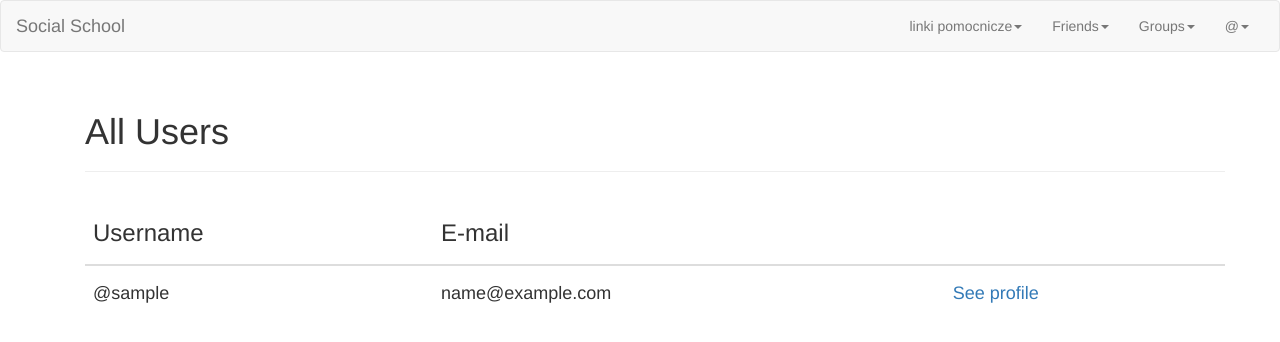
After one commit to KarolBorecki/social-school, a Django app: a page that uses profiles/templates/profiles/all_users_list.html in a window 1280 px wide. The commit adds this page. Shown: the top 342 px of the page. Run offline with Django 3.2, Linux system fonts and the light colour scheme; tables that the repository leaves empty hold one stand-in row (values such as "Sample post"); some libraries are stand-ins or nearby versions.

Commit message:
Clean up app

```diff
--- a/groups/urls.py
+++ b/groups/urls.py
@@ -5,7 +5,7 @@ app_name = 'groups'
 
 urlpatterns = [
     url(r'^$', views.GroupListView.as_view(), name='list'),
-    url(r'^new/$', views.CreateGroupView.as_view(), name='create'),
+    url(r'^new/$', views.CreateGroupView.as_view(), name='create_group'),
     url(r'^join/(?P<slug>[-\w]+)/$', views.JoinGroupView.as_view(), name='join'),
     url(r'^leave/(?P<slug>[-\w]+)/$', views.LeaveGroupView.as_view(), name='leave'),
     url(r'^(?P<slug>[-\w]+)/$', views.GroupIndexView.as_view(), name='index'),
--- /dev/null
+++ b/profiles/templates/profiles/all_users_list.html
@@ -0,0 +1,27 @@
+{% extends "social_school/base.html" %}
+
+{% block body_block %}
+    <div class="container">
+        <div class="page-header">
+            <h1>All Users</h1>
+        </div>
+        <table class="table">
+            <thead>
+            <tr>
+                <th><h3>Username</h3></th>
+                <th><h3>E-mail</h3></th>
+                <th><h3></h3></th>
+            </tr>
+            </thead>
+            <tbody>
+            {% for user in user_list %}
+                <tr>
+                    <td><h4>@{{ user.username }}{% if user == request.user %} (You){% endif %}</h4></td>
+                    <td><h4>{{ user.email }}</h4></td>
+                    <td><h4><a href="">See profile</a></h4></td>
+                </tr>
+            {% endfor %}
+            </tbody>
+        </table>
+    </div>
+{% endblock body_block %}
--- /dev/null
+++ b/profiles/urls.py
@@ -0,0 +1,8 @@
+from django.conf.urls import url
+from . import views
+
+app_name = 'profiles'
+
+urlpatterns = [
+    url(r'^users/$', views.AllUsersList.as_view(), name='users_list'),
+]
--- a/profiles/views.py
+++ b/profiles/views.py
@@ -1,3 +1,10 @@
-from django.shortcuts import render
+from django.contrib.auth.models import User
+from django.views import generic
 
-# Create your views here.
+
+class AllUsersList(generic.ListView):
+    template_name = 'profiles/all_users_list.html'
+    model = User
+
+    def post(self, request):
+        pass
--- a/social_school/settings.py
+++ b/social_school/settings.py
@@ -41,6 +41,7 @@ INSTALLED_APPS = [
 
     'accounts.apps.AccountsConfig',
     'groups.apps.GroupsConfig',
+    'profiles.apps.ProfilesConfig',
 ]
 
 MIDDLEWARE = [
@@ -62,6 +63,7 @@ TEMPLATES = [
         'DIRS': [
             os.path.join(BASE_DIR, 'social_school', 'templates'),
             os.path.join(BASE_DIR, 'accounts', 'templates'),
+            os.path.join(BASE_DIR, 'profiles', 'templates'),
         ],
         'APP_DIRS': True,
         'OPTIONS': {
--- a/social_school/templates/social_school/base.html
+++ b/social_school/templates/social_school/base.html
@@ -5,49 +5,24 @@
     <meta charset="UTF-8">
     <meta name="viewport" content="width=device-width, initial-scale=1.0">
     <meta http-equiv="X-UA-Compatible" content="ie=edge">
+
     <link rel="stylesheet" href="{% static 'css/bootstrap.min.css' %}">
     <link rel="stylesheet" href="{% static 'index_base_style.css' %}">
+
+    <!--Custom font for logo-->
+    <link href="https://fonts.googleapis.com/css?family=Oswald" rel="stylesheet">
 
     <title>{% block title_block %}{% endblock title_block %}</title>
 </head>
 <body>
-    <div class="col-sm-3 col-md-2 sidebar menu">
-        <ul class="nav nav-sidebar">
-            <li><h2 class="logo">Social School</h2></li>
-        </ul>
+    {% block navbar %}
+        {% include 'social_school/partials/_nav.html' %}
+    {% endblock navbar %}
 
-        <div class="divider"></div>
-
-        <ul class="nav nav-sidebar">
-            <li><h3>Groups</h3></li>
-                <li class="link"><a href="#">{{ user.username }}</a></li> <!--Write here all user's groups-->
-        </ul>
-        <div class="divider"></div>
-        <ul class="nav nav-sidebar">
-            <li><h3>Friends</h3></li>
-            {% for user in users_list %}
-                <li class="link"><a href="#">{{ user.username }}</a></li>
-            {% endfor %}
-        </ul>
+    <div class="container">
+    {% block body_block %}
+    {% endblock body_block %}
     </div>
-
-    <div class="container content">
-        {% block body_block %}
-        {% endblock body_block %}
-    </div>
-
-    <div class="user_info">
-        <img src="{{ user.profile_picture.url }}"/>
-        <h3>Hello: <strong>{{ user.username }}</strong></h3>
-
-        <div class="divider"></div>
-
-        <ul class="nav nav-sidebar">
-            <li><h3>Notifications:</h3></li>
-            <li class="link"><a href="#">@{{ user.username }}</a></li> <!--Write here all user's notifications-->
-        </ul>
-    </div>
-
     <script src="{% static 'js/jquery.min.js' %}"></script>
     <script src="{% static 'js/bootstrap.min.js' %}"></script>
 </body>
--- a/social_school/templates/social_school/partials/_nav.html
+++ b/social_school/templates/social_school/partials/_nav.html
@@ -7,23 +7,54 @@
                 <span class="icon-bar"></span>
                 <span class="icon-bar"></span>
             </button>
-      <a class="navbar-brand" href="{% url 'groups:list' %}">Groups</a>
+            <a class="navbar-brand logo" href="{% url 'index' %}">Social School</a>
         </div>
         <div class="collapse navbar-collapse" id="toggle-nav">
             <ul class="nav navbar-nav navbar-right">
-        {% if user.is_authenticated and perms.blog_app.add_post %}
-          <li>
-            <a href="{% url 'groups:create' %}">New Group</a>
+
+                <li class="dropdown">
+                    <a href="#" class="dropdown-toggle" data-toggle="dropdown"
+                       role="button" aria-haspopup="true" aria-expanded="false">linki pomocnicze<span class="caret"></span></a>
+                    <ul class="dropdown-menu">
+                        <li><a href="{% url 'groups:list' %}">Grupy</a></li>
+                        <li><a href="{% url 'groups:create_group' %}">dodaj grupe</a></li>
+
+                    </ul>
                 </li>
-        {% endif %}
-        {% if user.is_authenticated %}
-          <li>
-            <a href="{% url 'accounts:logout' %}">Log out</a>
+
+                <li class="dropdown">
+                    <a href="#" class="dropdown-toggle" data-toggle="dropdown"
+                       role="button" aria-haspopup="true" aria-expanded="false">Friends<span class="caret"></span></a>
+                    <ul class="dropdown-menu">
+                        <li><a href="{% url 'profiles:users_list' %}">All users</a></li>
+                        <li role="separator" class="divider"></li>
+
+                    </ul>
                 </li>
-        {% else %}
-          <li><a class='nav navbar-right' href="{% url 'accounts:login' %}">Login</a></li>
-          <li><a class='nav navbar-right' href="{% url 'accounts:register' %}">Signup</a></li>
-        {% endif %}
+
+                <li class="dropdown">
+                    <a href="#" class="dropdown-toggle" data-toggle="dropdown"
+                       role="button" aria-haspopup="true" aria-expanded="false">Groups<span class="caret"></span></a>
+                    <ul class="dropdown-menu">
+                        <li><a href="{% url 'groups:create_group' %}">New Group</a></li>
+                        <li role="separator" class="divider"></li>
+
+                        {% for membership in user.user_groups.all %}
+                            <li><a href="{% url 'groups:index' membership.group.slug %} ">{{ membership.group }}</a></li>
+                        {% endfor %}
+                    </ul>
+                </li>
+
+                <li class="dropdown">
+                    <a href="#" class="dropdown-toggle" data-toggle="dropdown"
+                       role="button" aria-haspopup="true" aria-expanded="false">@{{ user.username }}<span class="caret"></span></a>
+                    <ul class="dropdown-menu">
+                        <li><a href="#">My Account</a></li>
+                        <li role="separator" class="divider"></li>
+                        <li><a href="#">Settings</a></li>
+                        <li><a href="{% url 'accounts:logout' %}">Logout</a></li>
+                    </ul>
+                </li>
             </ul>
         </div>
     </div>
--- a/social_school/urls.py
+++ b/social_school/urls.py
@@ -22,7 +22,8 @@ from .views import HomePage
 urlpatterns = [
     url(r'^admin/', admin.site.urls),
     url(r'^', include('accounts.urls')),
-    url(r'^', include('groups.urls')),
+    url(r'^groups/', include('groups.urls')),
+    url(r'^profiles/', include('profiles.urls')),
     url(r'^index/', HomePage.as_view(), name='index'),
 ]
 
```
Also changed, not shown: groups/migrations/0001_initial.py (added). Lines whose indentation alone changed are shown as unchanged.
